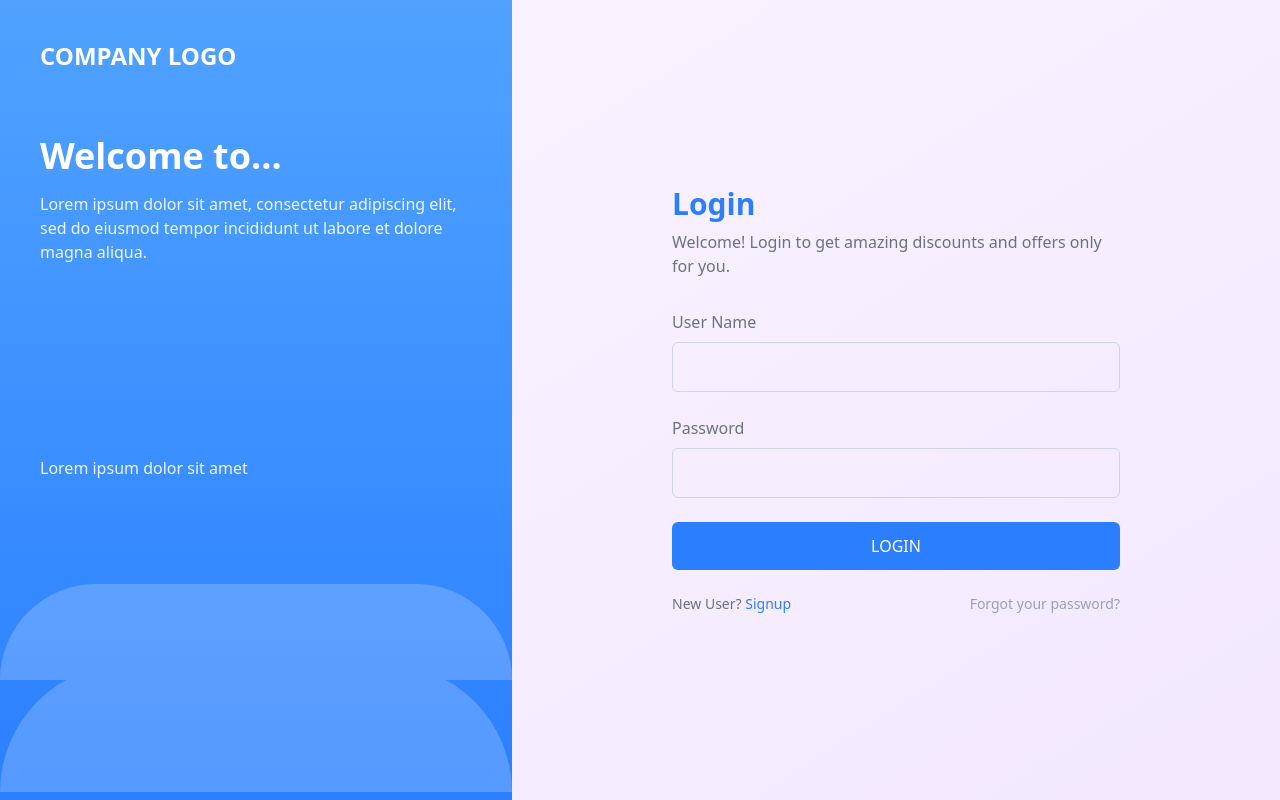
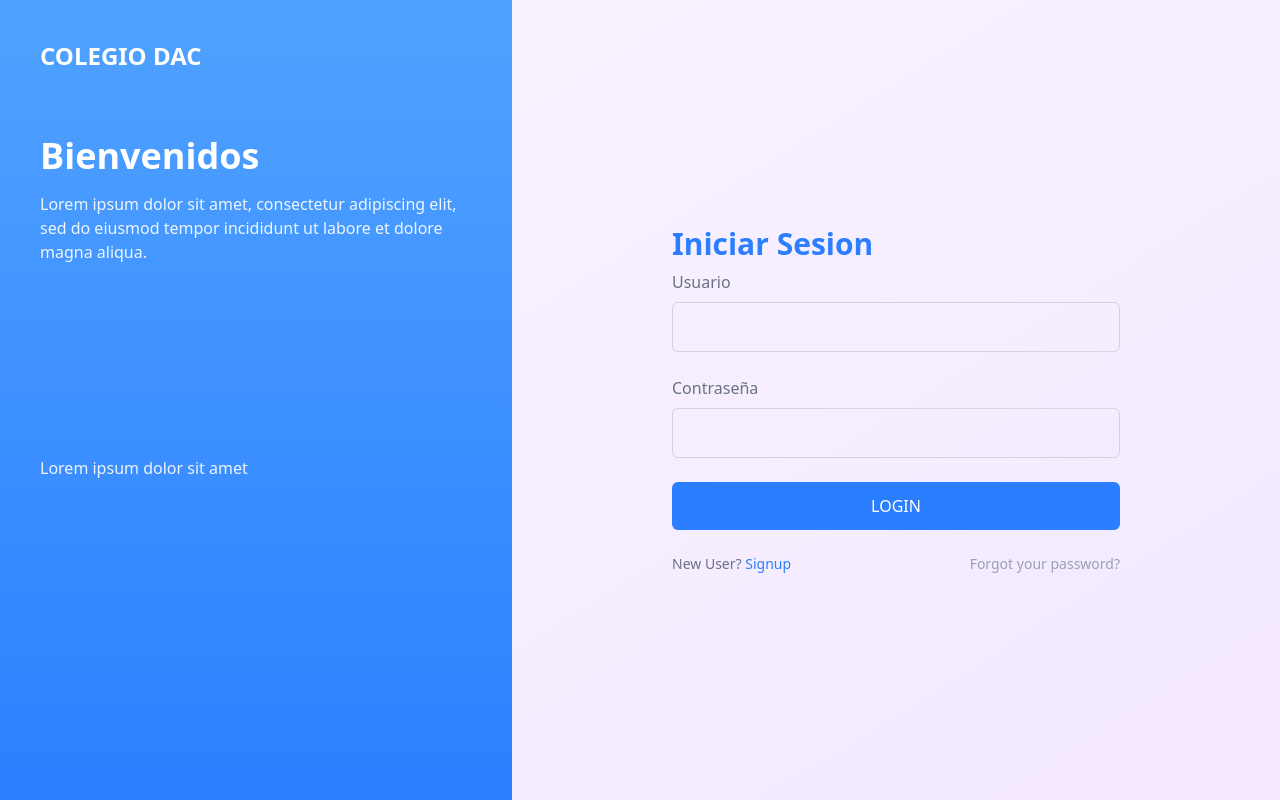
Before and after one commit to Mikelitom/personal_dacpa, a Next.js app: page /login in a window 1280 px wide. Built offline with nearby package versions, Linux system fonts and the light colour scheme.

Commit message:
Update page.tsx

```diff
--- a/src/app/login/page.tsx
+++ b/src/app/login/page.tsx
@@ -5,34 +5,42 @@ import { useState } from "react";
 export default function Login() {
   const router = useRouter();
   const [loading, setLoading] = useState(false);
+  const [ form, setForm ] = useState({ user: '', password: ''});
 
   const handleLogin = async () => {
+    e.preventDefault();
     setLoading(true);
     document.cookie = "token=valid-token; path=/dashboard";
     router.push("/dashboard");
   };
 
   const handleLoginAdmin = async () => {
+    e.preventDefault();
     setLoading(true);
     document.cookie = "token=valid-token; path=/admin-dashboard";
     router.push("/admin-dashboard");
   }
 
+  function loginUser( user: string, password: string ) {
+    if (form.username == 'alumno' && form.password == 'alumno') {
+      handleLogin()
+    } else if (form.user == 'admin' && form.password == 'admin') {
+      handleLoginAdmin()
+    } else {
+      alert('Usuario y/o contraseña equivocado')
+    }
+  }
+
+
   return (
     <div className="flex h-screen w-full bg-gradient-to-br from-purple-50 to-purple-100">
       {/* Left side with blue background */}
       <div className="hidden md:flex md:w-2/5 flex-col bg-gradient-to-b from-blue-400 to-blue-500 text-white p-10 relative overflow-hidden">
-        {/* Decorative waves */}
-        <div className="absolute bottom-0 left-0 right-0 h-64 opacity-20">
-          <div className="w-full h-24 bg-white rounded-t-full transform translate-y-10"></div>
-          <div className="w-full h-32 bg-white rounded-t-full transform translate-y-6"></div>
-        </div>
 
         {/* Content */}
         <div className="relative z-10">
-          <div className="font-bold text-2xl mb-16">COMPANY LOGO</div>
-
-          <h1 className="text-4xl font-bold mb-4">Welcome to...</h1>
+          <div className="font-bold text-2xl mb-16">COLEGIO DAC</div>
+          <h1 className="text-4xl font-bold mb-4">Bienvenidos</h1>
 
           <p className="mb-8 opacity-90">
             Lorem ipsum dolor sit amet, consectetur adipiscing elit,
@@ -50,30 +58,31 @@ export default function Login() {
       <div className="w-full md:w-3/5 flex justify-center items-center p-6">
         <div className="w-full max-w-md">
           <div className="text-center md:text-left">
-            <h2 className="text-3xl font-bold text-blue-500 mb-2">Login</h2>
-            <p className="text-gray-500 mb-8">
-              Welcome! Login to get amazing discounts and offers only for you.
-            </p>
+            <h2 className="text-3xl font-bold text-blue-500 mb-2">Iniciar Sesion</h2>
           </div>
 
           <form>
             <div className="mb-6">
-              <label htmlFor="username" className="block text-gray-500 mb-2">User Name</label>
+              <label htmlFor="username" className="block text-gray-500 mb-2">Usuario</label>
               <div className="relative">
                 <input
                   type="text"
                   id="username"
+                  value={form.username}
+                  onChange={(e) => setForm({ ...form, username: e.target.value })}
                   className="w-full px-4 py-3 border border-gray-300 rounded-md focus:outline-none focus:ring-2 focus:ring-blue-500"
                 />
               </div>
             </div>
 
             <div className="mb-6">
-              <label htmlFor="password" className="block text-gray-500 mb-2">Password</label>
+              <label htmlFor="password" className="block text-gray-500 mb-2">Contraseña</label>
               <div className="relative">
                 <input
                   type="password"
                   id="password"
+                  value={form.password}
+                  onChange={(e) => setForm({ ...form, password: e.target.value })}
                   className="w-full px-4 py-3 border border-gray-300 rounded-md focus:outline-none focus:ring-2 focus:ring-blue-500"
                 />
               </div>
@@ -82,6 +91,7 @@ export default function Login() {
             <button
               type="submit"
               className="w-full bg-blue-500 text-white py-3 rounded-md font-medium hover:bg-blue-600 transition duration-300"
+              onClick={loginUser()}
             >
               LOGIN
             </button>
```
